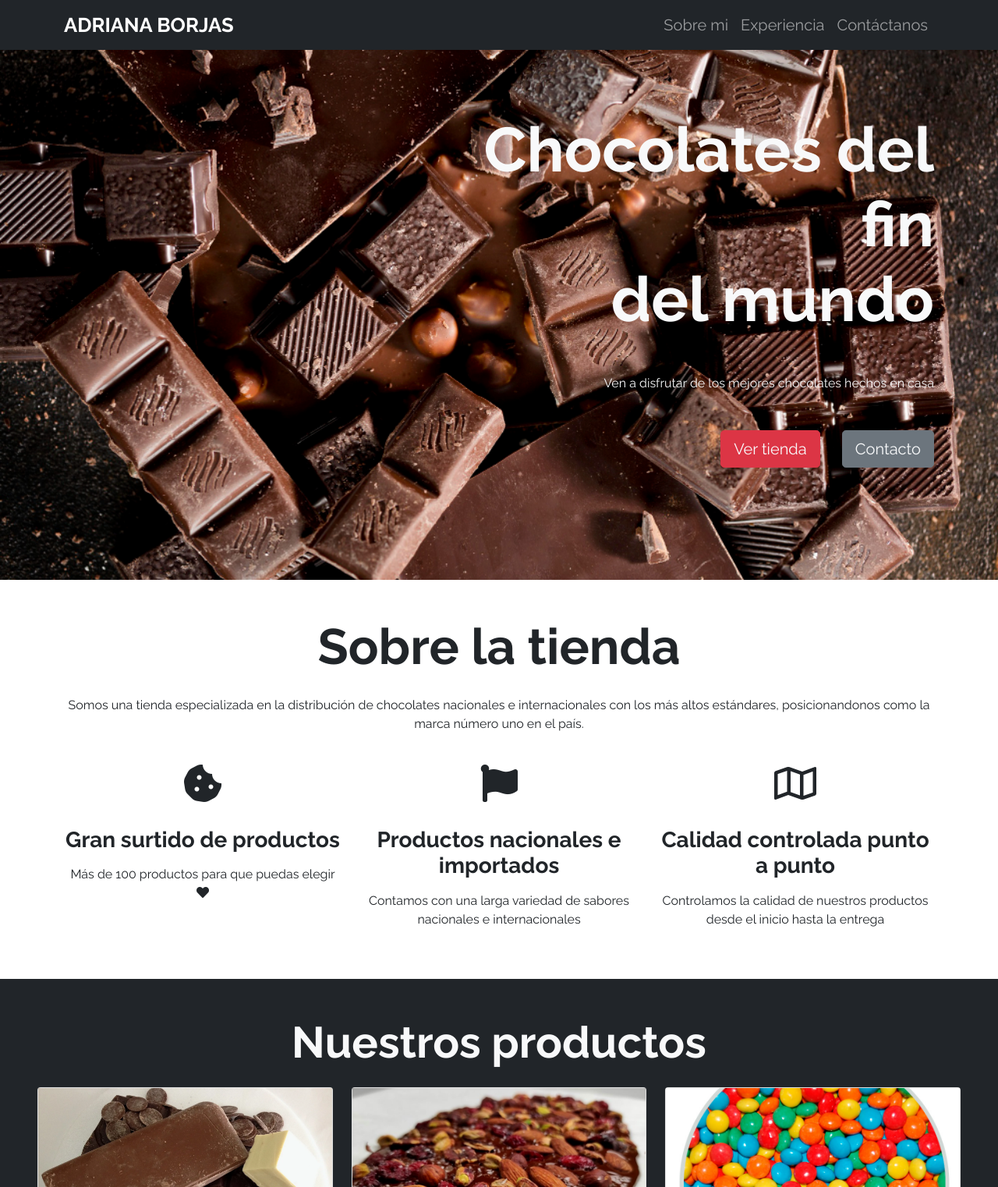
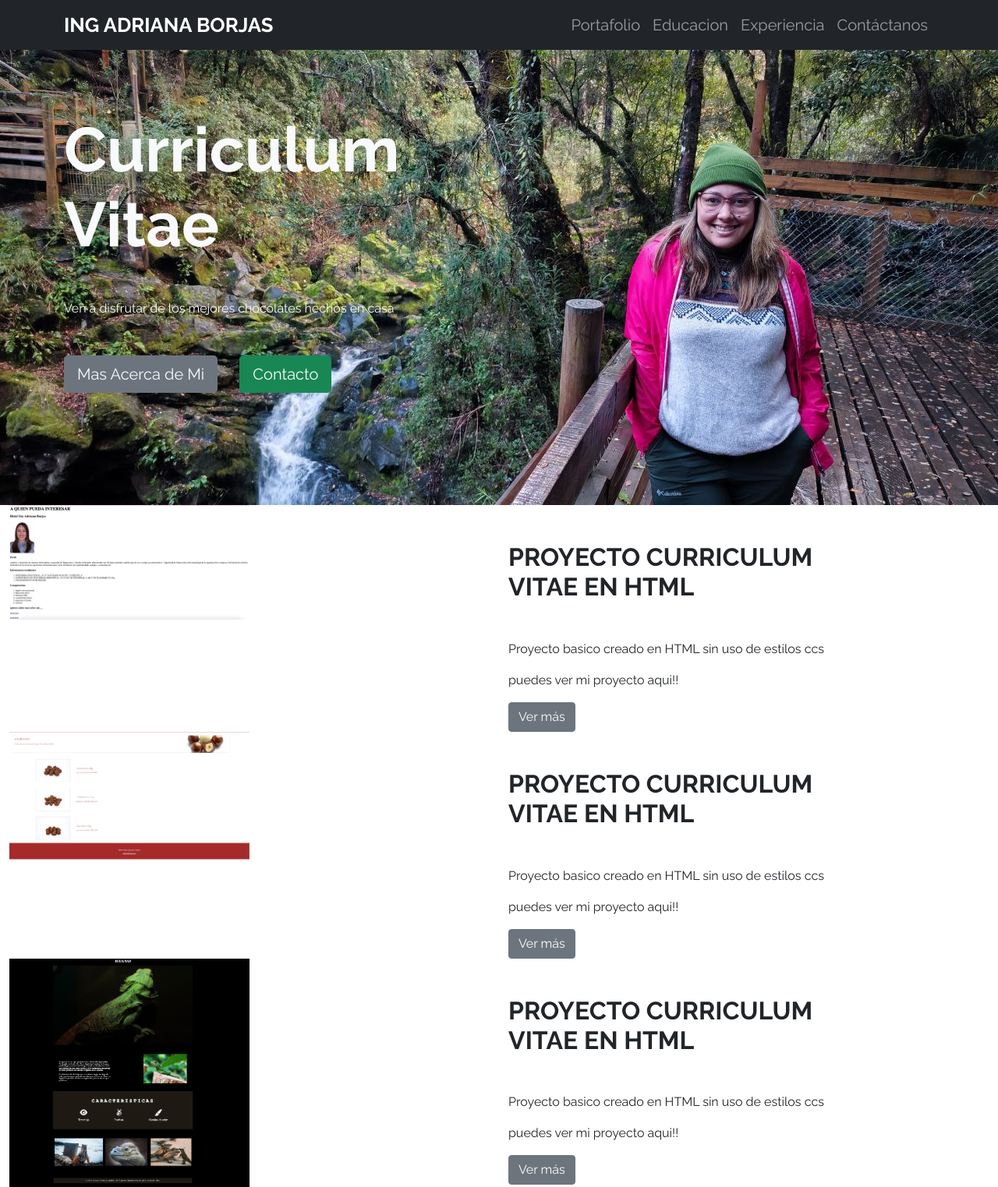
Before and after one commit to adrianacbv/adrianacbv.github.io, a plain HTML site: page index.html in a window 1280 px wide. Shown: the top 1523 px of the page at 78% size. Drawn offline with nearby package versions, Linux system fonts and the light colour scheme.

Commit message:
creacion de encabezado seccion principal y portafolio

```diff
--- a/assets/css/estilos.css
+++ b/assets/css/estilos.css
@@ -12,10 +12,14 @@ body {
 /* Hero Section */
 
 #Hero-Section {
-  background-image: url("../img/bg-hero.jpg");
+  background-image: url("../img/background.jpg");
   background-repeat: no-repeat;
   background-size: cover;
   background-position: left;
+}
+
+#Portafolio .project .image img {
+  width: 50%;
 }
 
 /* Mis trabajos */
--- a/index.html
+++ b/index.html
@@ -21,7 +21,7 @@
     <nav class="navbar navbar-expand-lg navbar-dark bg-dark fixed-top">
         <div class="container">
             <a class="navbar-brand" href="#">
-                ADRIANA BORJAS
+                ING ADRIANA BORJAS
             </a>
             <button class="navbar-toggler" type="button" data-bs-toggle="collapse"
                 aria-controls="navbarSupportedContent" aria-expanded="false" aria-label="Toggle navigation">
@@ -30,7 +30,10 @@
             <div class="collapse navbar-collapse" id="navbarSupportedContent">
                 <ul class="navbar-nav ms-auto mb-2 mb-lg-0 fs-5">
                     <li class="nav-item">
-                        <a class="nav-link" href="#">Sobre mi</a>
+                        <a class="nav-link" href="#">Portafolio</a>
+                    </li>
+                    <li class="nav-item">
+                        <a class="nav-link" href="#">Educacion</a>
                     </li>
                     <li class="nav-item">
                         <a class="nav-link" href="#">Experiencia</a>
@@ -38,30 +41,70 @@
                     <li class="nav-item">
                         <a class="nav-link" href="#">Contáctanos</a>
                     </li>
-
                 </ul>
 
             </div>
         </div>
     </nav>
 
-    <header id="Hero-Section" class="text-light text-end py-5 mt-5">
+    <header id="Hero-Section" class="text-light py-5 mt-5">
         <div class="container">
-            <div class="ms-auto col-12 col-md-7 ">
+            <div class="col-12 col-md-7 ">
                 <h1 class="display-1 fw-bold my-5">
-                    Chocolates del fin <br> del mundo
+                    Curriculum <br> Vitae
                 </h1>
                 <p class="my-5">
                     Ven a disfrutar de los mejores chocolates hechos en casa
                 </p>
                 <div class="mb-5 pb-5">
-                    <button class="btn btn-lg btn-danger text-light me-4">Ver tienda</button>
-                    <button class="btn btn-lg btn-secondary text-light">Contacto</button>
+                    <button class="btn btn-lg btn-secondary text-light me-4">Mas Acerca de Mi</button>
+                    <button class="btn btn-lg btn-success text-light">Contacto</button>
                 </div>
             </div>
         </div>
     </header>
+    <section class="container-fluid" id="Portafolio">
+        <div class="project row">
+            <div class="image col-6">
+                <img src="assets/img/proyecto1.png" alt="">
+            </div>
+            <div class="content col-6">
+                <h2 class="fw-bold my-5">PROYECTO CURRICULUM <br>VITAE EN HTML</h2>
+                <p>Proyecto basico creado en HTML sin uso de estilos ccs </p>
+                <p>puedes ver mi proyecto aqui!!</p>
+                <button type="button" class="btn btn-secondary">
+                    Ver más
+                </button>
+            </div>
+        </div>
+        <div class="project row">
+            <div class="image col-6">
+                <img src="assets/img/Proyecto2.png" alt="">
+            </div>
+            <div class="content col-6">
+                <h2 class="fw-bold my-5">PROYECTO CURRICULUM <br>VITAE EN HTML</h2>
+                <p>Proyecto basico creado en HTML sin uso de estilos ccs </p>
+                <p>puedes ver mi proyecto aqui!!</p>
+                <button type="button" class="btn btn-secondary">
+                    Ver más
+                </button>
+            </div>
+        </div>
+        <div class="project row">
+            <div class="image col-6">
+                <img src="assets/img/Proyecto3.png" alt="">
+            </div>
+            <div class="content col-6">
+                <h2 class="fw-bold my-5">PROYECTO CURRICULUM <br>VITAE EN HTML</h2>
+                <p>Proyecto basico creado en HTML sin uso de estilos ccs </p>
+                <p>puedes ver mi proyecto aqui!!</p>
+                <button type="button" class="btn btn-secondary">
+                    Ver más
+                </button>
+            </div>
 
+        </div>
+    </section>
 
     <section id="Acerca-de-mi" class="container text-center my-5">
 
```
Also changed, not shown: assets/img/Proyecto1.png (added), assets/img/Proyecto2.png (added), assets/img/Proyecto3.png (added), assets/img/background.jpg (added).
